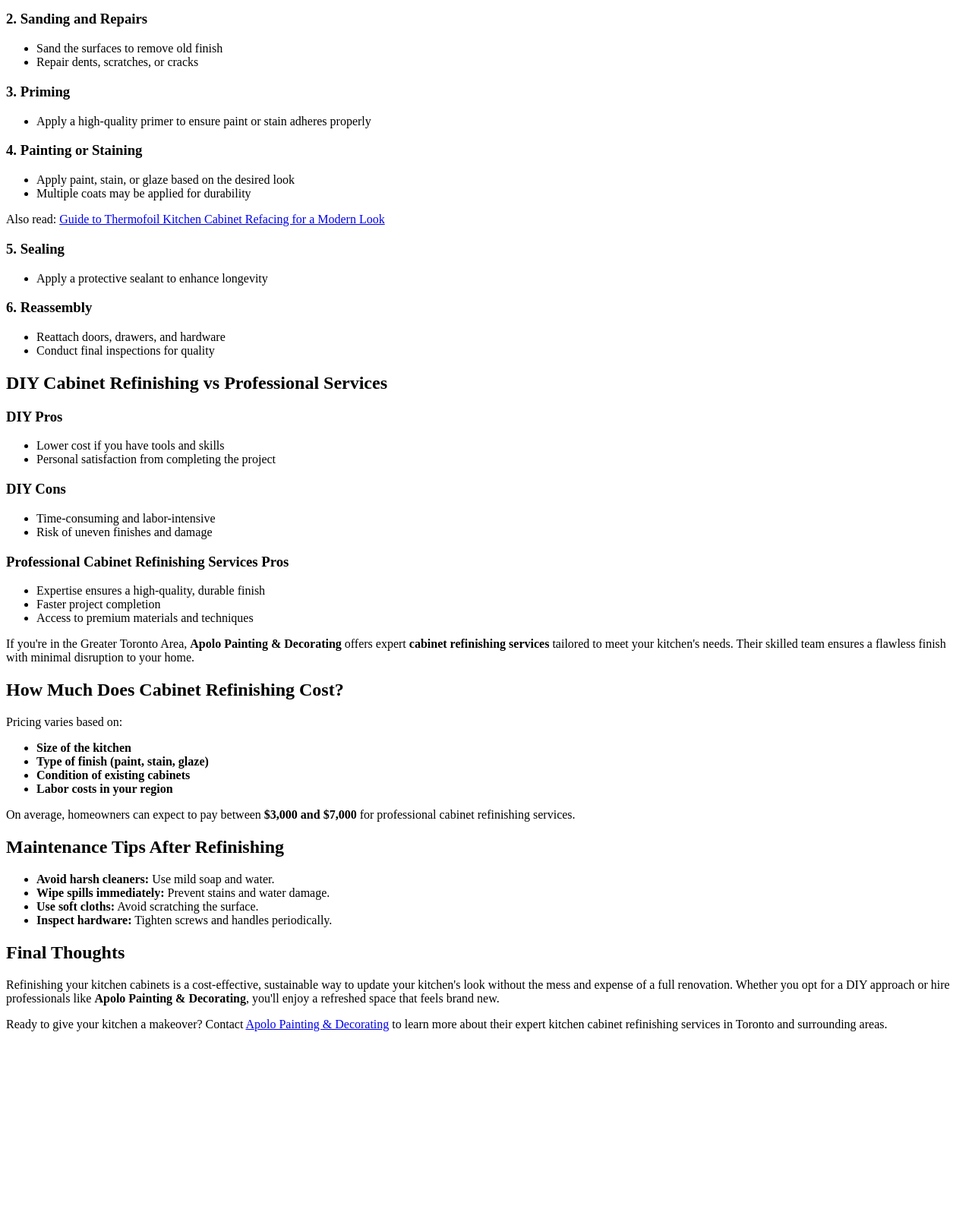
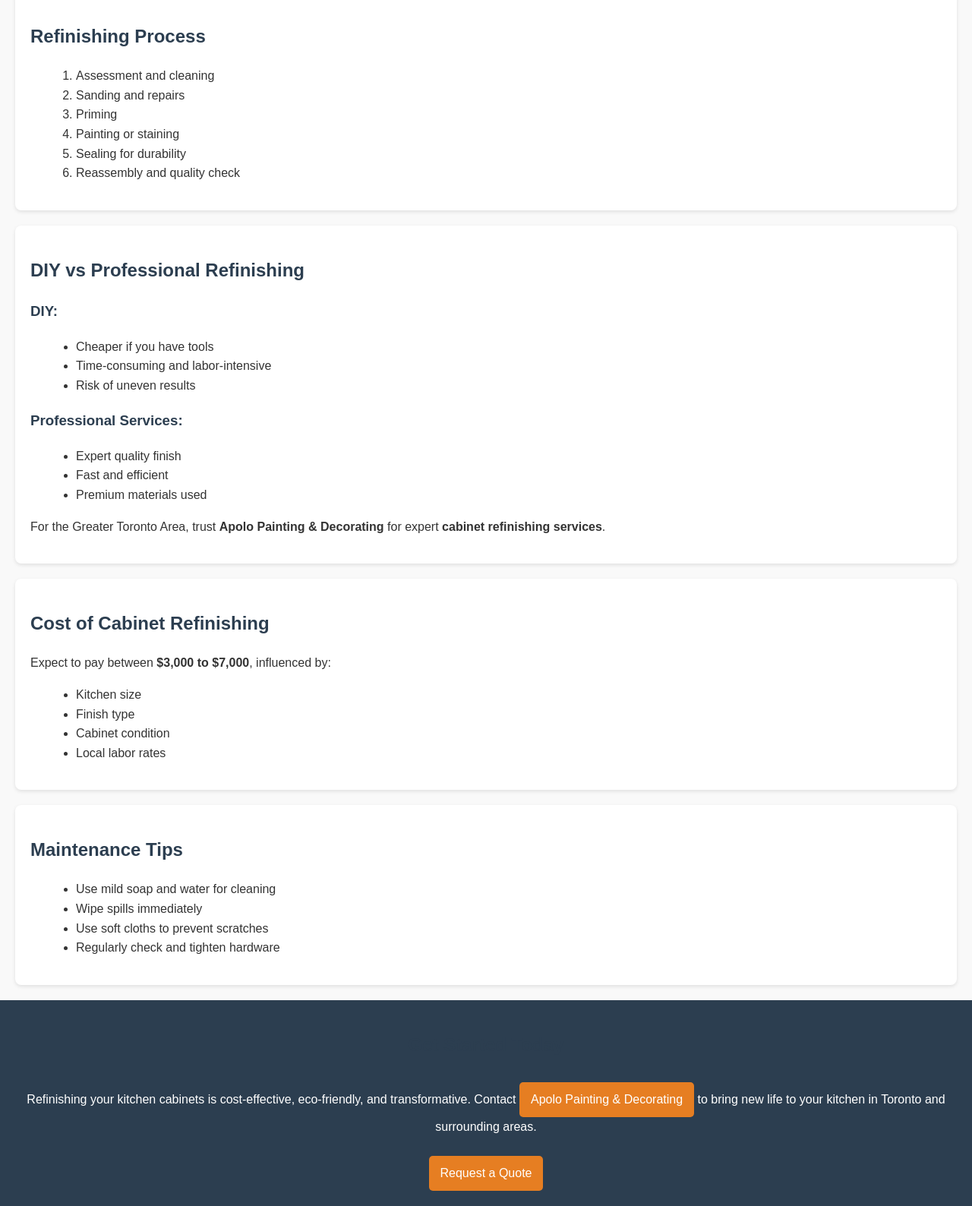
Before and after one commit to johnsonmack/what-is-kitchen-cabinet-refinishing, a plain HTML site: page index.html in a window 1280 px wide. Shown: the part 1125-2713 px from the top of the page at 76% size. Before the commit the page ends 2499 px from the top, so only its background shows below. Drawn offline with Linux system fonts and the light colour scheme.

Commit message:
Update index.html

```diff
--- a/index.html
+++ b/index.html
@@ -1,134 +1,145 @@
 <!DOCTYPE html>
-<html>
+<html lang="en">
 <head>
-    <title>The Ultimate Guide to Kitchen Cabinet Refinishing</title>
+    <meta charset="UTF-8">
+    <meta name="viewport" content="width=device-width, initial-scale=1.0">
+    <title>Kitchen Cabinet Refinishing | Apolo Painting & Decorating</title>
+    <style>
+        body {
+            font-family: Arial, sans-serif;
+            margin: 0;
+            padding: 0;
+            line-height: 1.6;
+            background-color: #f9f9f9;
+            color: #333;
+        }
+        header, footer {
+            background-color: #2c3e50;
+            color: white;
+            text-align: center;
+            padding: 20px 10px;
+        }
+        section {
+            background: white;
+            margin: 20px;
+            padding: 20px;
+            border-radius: 8px;
+            box-shadow: 0 2px 5px rgba(0,0,0,0.1);
+        }
+        h1, h2, h3 {
+            color: #2c3e50;
+        }
+        ul, ol {
+            margin-left: 20px;
+        }
+        a {
+            display: inline-block;
+            margin-top: 10px;
+            color: white;
+            background-color: #e67e22;
+            padding: 10px 15px;
+            text-decoration: none;
+            border-radius: 5px;
+        }
+        a:hover {
+            background-color: #cf711f;
+        }
+    </style>
 </head>
 <body>
 
-<h1>The Ultimate Guide to Kitchen Cabinet Refinishing: Revitalize Your Kitchen Without a Full Remodel</h1>
+<header>
+    <h1>The Ultimate Guide to Kitchen Cabinet Refinishing</h1>
+    <p>Revitalize Your Kitchen Without a Full Remodel</p>
+</header>
 
-<p>When your kitchen starts to feel outdated or worn, replacing cabinets may seem like the only option. But there's a smarter, more affordable solution: <strong><a href="https://apolopainting.ca/services/kitchen-cabinet-refinishing/">kitchen cabinet refinishing</a></strong>. This process refreshes the look of your existing cabinets, transforming your kitchen without the cost and hassle of a complete renovation.</p>
+<section>
+    <h2>Why Choose Cabinet Refinishing?</h2>
+    <p>When your kitchen starts to feel outdated, replacing cabinets isn't your only option. <strong>Kitchen cabinet refinishing</strong> refreshes your space at a fraction of the cost of replacement.</p>
+    <a href="https://apolopainting.ca/services/kitchen-cabinet-refinishing/">Get a Free Estimate</a>
+</section>
 
-<p>In this comprehensive guide, we'll explore everything you need to know about refinishing your kitchen cabinets, including the benefits, process, costs, and when to hire professionals.</p>
+<section>
+    <h2>What is Kitchen Cabinet Refinishing?</h2>
+    <p>Refinishing involves sanding, repairing, priming, and repainting or staining your existing cabinets. This restores beauty and functionality without the expense of new cabinetry.</p>
 
-<h2>What is Kitchen Cabinet Refinishing?</h2>
+    <h3>Techniques:</h3>
+    <ul>
+        <li><strong>Painting:</strong> Apply fresh paint for a modern look.</li>
+        <li><strong>Staining:</strong> Highlight natural wood grains.</li>
+        <li><strong>Glazing:</strong> Add depth and texture.</li>
+        <li><strong>Sealing:</strong> Protect with durable finishes.</li>
+    </ul>
+</section>
 
-<p>Kitchen cabinet refinishing is the process of restoring the appearance of your existing cabinets by sanding, repairing, priming, and repainting or staining the surfaces. Unlike cabinet replacement, refinishing retains your current cabinet boxes while giving them a fresh new look.</p>
+<section>
+    <h2>Key Benefits</h2>
+    <ul>
+        <li>Save 50-70% compared to replacements</li>
+        <li>Quick turnaround with minimal disruption</li>
+        <li>Eco-friendly with less waste</li>
+        <li>Fully customizable colors and finishes</li>
+        <li>Boosts home value and appeal</li>
+    </ul>
+</section>
 
-<h3>Common Refinishing Techniques</h3>
+<section>
+    <h2>Refinishing Process</h2>
+    <ol>
+        <li>Assessment and cleaning</li>
+        <li>Sanding and repairs</li>
+        <li>Priming</li>
+        <li>Painting or staining</li>
+        <li>Sealing for durability</li>
+        <li>Reassembly and quality check</li>
+    </ol>
+</section>
+
+<section>
+    <h2>DIY vs Professional Refinishing</h2>
+    <h3>DIY:</h3>
     <ul>
-    <li><strong>Painting</strong>: Applying a new coat of paint in the color of your choice.</li>
-    <li><strong>Staining</strong>: Enhancing the natural wood grain with stain.</li>
-    <li><strong>Glazing</strong>: Adding depth and texture for a custom look.</li>
-    <li><strong>Varnishing or Sealing</strong>: Protecting the new finish for durability.</li>
+        <li>Cheaper if you have tools</li>
+        <li>Time-consuming and labor-intensive</li>
+        <li>Risk of uneven results</li>
     </ul>
 
-<h2>Benefits of Refinishing Your Kitchen Cabinets</h2>
-
-<h3>1. Cost-Effective Makeover</h3>
-<p>Refinishing costs a fraction of cabinet replacement, making it budget-friendly.</p>
-
-<h3>2. Quick Turnaround</h3>
-<p>Most refinishing projects can be completed in a few days, minimizing kitchen downtime.</p>
-
-<h3>3. Eco-Friendly Choice</h3>
-<p>By reusing your existing cabinets, you reduce waste and environmental impact.</p>
-
-<h3>4. Customization Options</h3>
-<p>Choose from a variety of paints, stains, and finishes to match your desired aesthetic.</p>
-
-<h3>5. Increases Home Value</h3>
-<p>A refreshed kitchen can significantly boost your home's resale value.</p>
-
-<h2>Is It Cheaper to Refinish or Replace Kitchen Cabinets?</h2>
-
-<p>Refinishing is generally <strong>50% to 70% less expensive</strong> than replacing cabinets. While replacement may cost upwards of $10,000 to $20,000 depending on kitchen size and materials, refinishing often ranges between <strong>$3,000 to $7,000</strong>, depending on the scope of work and finish chosen.</p>
-
-<h2>Kitchen Cabinet Refinishing Process: Step by Step</h2>
-
-<h3>1. Assessment and Preparation</h3>
+    <h3>Professional Services:</h3>
     <ul>
-    <li>Inspect cabinet conditions</li>
-    <li>Remove hardware and doors</li>
-    <li>Clean surfaces to eliminate grease and grime</li>
+        <li>Expert quality finish</li>
+        <li>Fast and efficient</li>
+        <li>Premium materials used</li>
     </ul>
 
-<h3>2. Sanding and Repairs</h3>
+    <p>For the Greater Toronto Area, trust <strong>Apolo Painting & Decorating</strong> for expert <strong>cabinet refinishing services</strong>.</p>
+</section>
+
+<section>
+    <h2>Cost of Cabinet Refinishing</h2>
+    <p>Expect to pay between <strong>$3,000 to $7,000</strong>, influenced by:</p>
     <ul>
-    <li>Sand the surfaces to remove old finish</li>
-    <li>Repair dents, scratches, or cracks</li>
+        <li>Kitchen size</li>
+        <li>Finish type</li>
+        <li>Cabinet condition</li>
+        <li>Local labor rates</li>
     </ul>
+</section>
 
-<h3>3. Priming</h3>
+<section>
+    <h2>Maintenance Tips</h2>
     <ul>
-    <li>Apply a high-quality primer to ensure paint or stain adheres properly</li>
+        <li>Use mild soap and water for cleaning</li>
+        <li>Wipe spills immediately</li>
+        <li>Use soft cloths to prevent scratches</li>
+        <li>Regularly check and tighten hardware</li>
     </ul>
+</section>
 
-<h3>4. Painting or Staining</h3>
-<ul>
-    <li>Apply paint, stain, or glaze based on the desired look</li>
-    <li>Multiple coats may be applied for durability</li>
-</ul>
-Also read: <a href="https://newsabout.ca/guide-to-thermofoil-kitchen-cabinet-refacing-for-a-modern-look/">Guide to Thermofoil Kitchen Cabinet Refacing for a Modern Look</a>
-<h3>5. Sealing</h3>
-<ul>
-    <li>Apply a protective sealant to enhance longevity</li>
-</ul>
-
-<h3>6. Reassembly</h3>
-<ul>
-    <li>Reattach doors, drawers, and hardware</li>
-    <li>Conduct final inspections for quality</li>
-</ul>
-
-<h2>DIY Cabinet Refinishing vs Professional Services</h2>
-
-<h3>DIY Pros</h3>
-<ul>
-    <li>Lower cost if you have tools and skills</li>
-    <li>Personal satisfaction from completing the project</li>
-</ul>
-
-<h3>DIY Cons</h3>
-<ul>
-    <li>Time-consuming and labor-intensive</li>
-    <li>Risk of uneven finishes and damage</li>
-</ul>
-
-<h3>Professional Cabinet Refinishing Services Pros</h3>
-<ul>
-    <li>Expertise ensures a high-quality, durable finish</li>
-    <li>Faster project completion</li>
-    <li>Access to premium materials and techniques</li>
-</ul>
-
-<p>If you're in the Greater Toronto Area, <strong>Apolo Painting & Decorating</strong> offers expert <strong>cabinet refinishing services</strong> tailored to meet your kitchen's needs. Their skilled team ensures a flawless finish with minimal disruption to your home.</p>
-
-<h2>How Much Does Cabinet Refinishing Cost?</h2>
-
-<p>Pricing varies based on:</p>
-<ul>
-    <li><strong>Size of the kitchen</strong></li>
-    <li><strong>Type of finish (paint, stain, glaze)</strong></li>
-    <li><strong>Condition of existing cabinets</strong></li>
-    <li><strong>Labor costs in your region</strong></li>
-</ul>
-
-<p>On average, homeowners can expect to pay between <strong>$3,000 and $7,000</strong> for professional cabinet refinishing services.</p>
-
-<h2>Maintenance Tips After Refinishing</h2>
-<ul>
-    <li><strong>Avoid harsh cleaners:</strong> Use mild soap and water.</li>
-    <li><strong>Wipe spills immediately:</strong> Prevent stains and water damage.</li>
-    <li><strong>Use soft cloths:</strong> Avoid scratching the surface.</li>
-    <li><strong>Inspect hardware:</strong> Tighten screws and handles periodically.</li>
-</ul>
-
-<h2>Final Thoughts</h2>
-
-<p>Refinishing your kitchen cabinets is a cost-effective, sustainable way to update your kitchen's look without the mess and expense of a full renovation. Whether you opt for a DIY approach or hire professionals like <strong>Apolo Painting & Decorating</strong>, you'll enjoy a refreshed space that feels brand new.</p>
-
-<p>Ready to give your kitchen a makeover? Contact <a href="https://apolopainting.ca/">Apolo Painting & Decorating</a> to learn more about their expert kitchen cabinet refinishing services in Toronto and surrounding areas.</p>
+<footer>
+    <h2>Get Started Today</h2>
+    <p>Refinishing your kitchen cabinets is cost-effective, eco-friendly, and transformative. Contact <a href="https://apolopainting.ca/services/kitchen-cabinet-refinishing/">Apolo Painting & Decorating</a> to bring new life to your kitchen in Toronto and surrounding areas.</p>
+    <a href="https://apolopainting.ca/services/kitchen-cabinet-refinishing/">Request a Quote</a>
+</footer>
 
 </body>
 </html>
```
Lines whose indentation alone changed are shown as unchanged.
